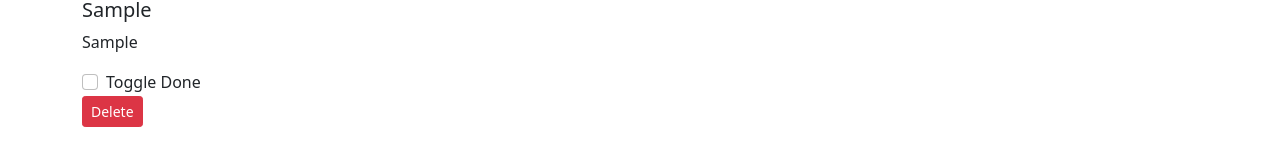
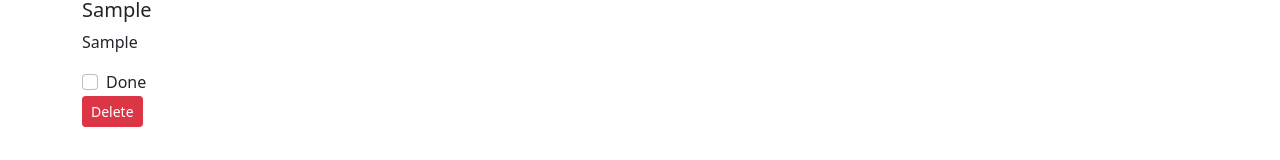
Before and after one commit to AliAkbar001/Angular-CRUD, an Angular app: page / in a window 1280 px wide. Both pictures are taken after typing "Sample", "Sample" into the empty fields and a click on the button "Add Todo". Shown: the part 430-590 px from the top of the page. Built offline with nearby package versions, Linux system fonts and the light colour scheme.

Commit message:
todo-finish

```diff
--- a/src/app/Components/todo-items/todo-items.component.html
+++ b/src/app/Components/todo-items/todo-items.component.html
@@ -2,9 +2,9 @@
     <h5>{{todo.title}}</h5>
     <p>{{todo.description}}</p>
     <div class="form-check">
-        <input class="form-check-input" type="checkbox" value="" id="flexCheckDefault" (click)="handleCheckbox(todo)">
-        <label class="form-check-label" for="flexCheckDefault">
-          Toggle Done
+        <input class="form-check-input" type="checkbox" value="" id="todoNumber{{i}}" (click)="handleCheckbox(todo)" [checked]="!todo.active">
+        <label class="form-check-label" for="todoNumber{{i}}">
+          Done
         </label>
       </div>
     <button class="btn btn-danger btn-sm" (click)="handleClick(todo)">
--- a/src/app/Components/todo-items/todo-items.component.ts
+++ b/src/app/Components/todo-items/todo-items.component.ts
@@ -8,6 +8,7 @@ import { Todo } from 'src/app/Todo';
 })
 export class TodoItemsComponent implements OnInit {
 @Input() todo: Todo;
+@Input() i: number;
 @Output() todoDelete: EventEmitter<Todo> = new EventEmitter()
 @Output() todoCheck: EventEmitter<Todo> = new EventEmitter()
 
--- a/src/app/Components/todo/todo.component.html
+++ b/src/app/Components/todo/todo.component.html
@@ -3,8 +3,8 @@
     <h4 class="text-center">Your Todos</h4>
     <div class="text-center" *ngIf="this.todos.length === 0;else elseBlock">Todo is Empty</div>
     <ng-template #elseBlock>
-        <div *ngFor = "let todo of todos">
-            <app-todo-items [todo]="todo" (todoDelete)="deleteTodo($event)" (todoCheck)="toggleTodo($event)"></app-todo-items>
+        <div *ngFor = "let todo of todos; index as i">
+            <app-todo-items [todo]="todo" [i]="i" (todoDelete)="deleteTodo($event)" (todoCheck)="toggleTodo($event)"></app-todo-items>
         </div>
     </ng-template>
 </div>
```
